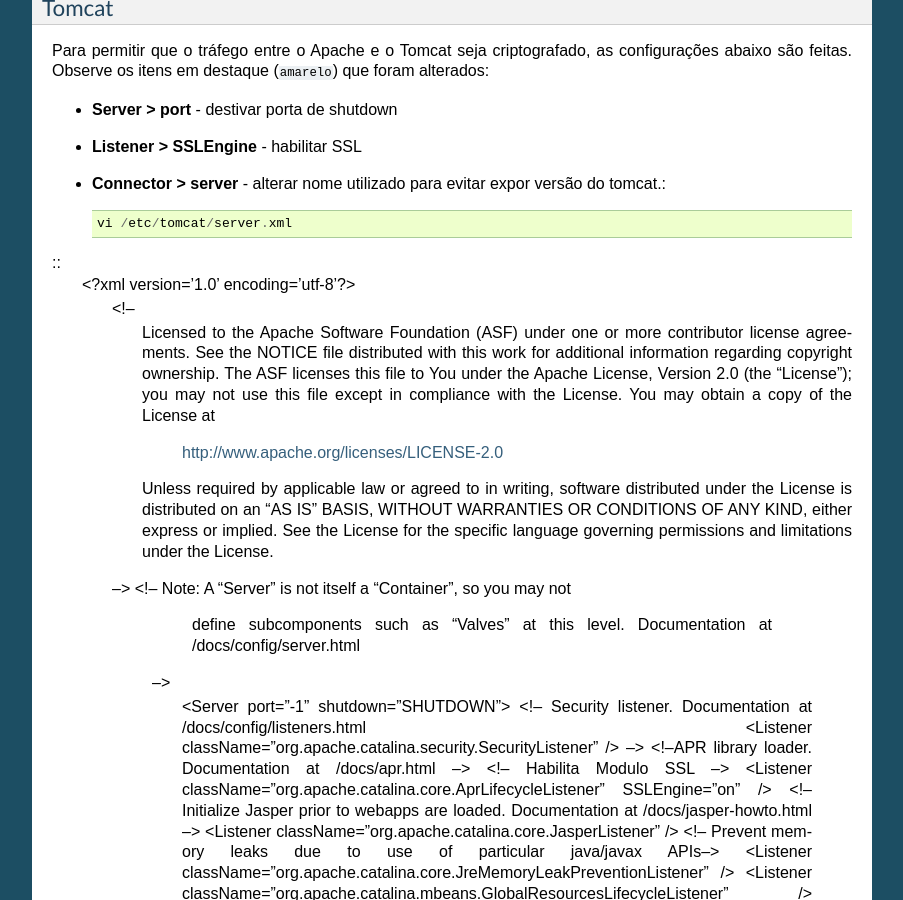
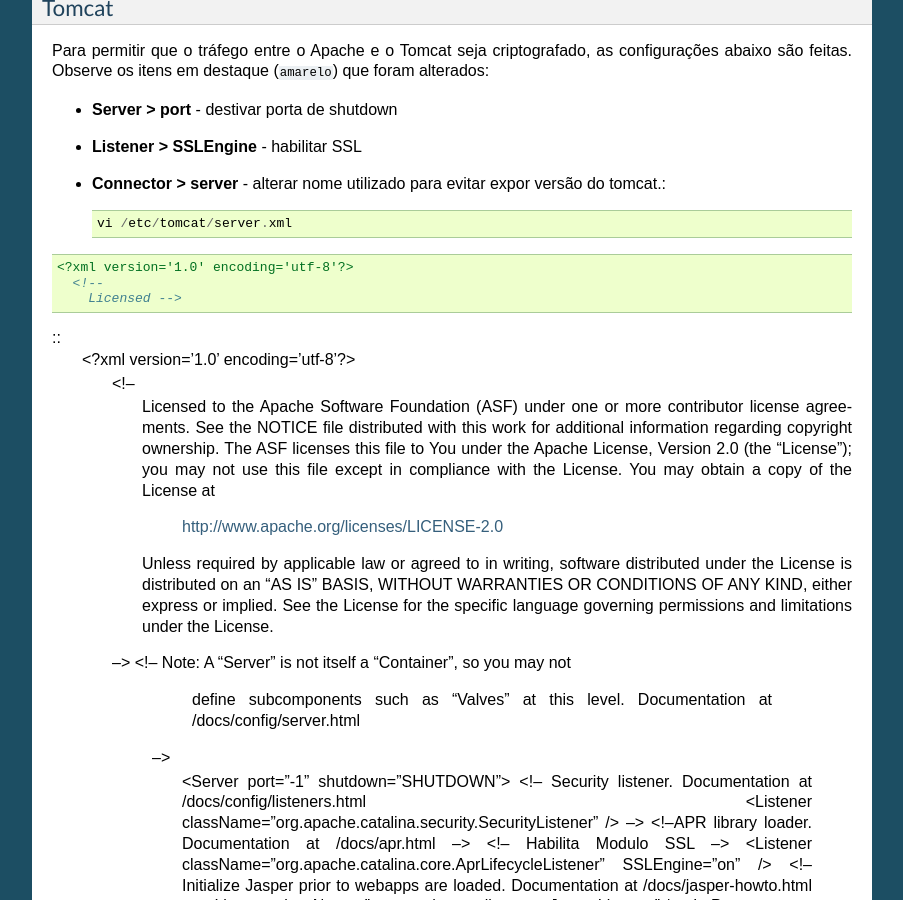
Before and after one commit to ThiagoCruzBr/kb, a Sphinx documentation site: the page built from source/vpn-guacamole.rst, in a window 1280 px wide and 900 px high, scrolled down 5672 px. Shown: the whole window, without its empty margins (198-1101 px from the left). Built offline with Sphinx 7.4.7, drawn with Linux system fonts in a browser that asks for light colours.

```diff
--- a/source/vpn-guacamole.rst
+++ b/source/vpn-guacamole.rst
@@ -296,8 +296,14 @@ Para permitir que o tráfego entre o Apache e o Tomcat seja criptografado, as co
 
     vi /etc/tomcat/server.xml
 
-.. highlight:: xml
-  :emphasize-lines: 27-28,72-75,95-100,103-104,148-153,
+.. code-block:: xml
+
+    <?xml version='1.0' encoding='utf-8'?>
+      <!--
+        Licensed -->
+
+.. code-block:: xml
+  :lineons:
 
 ::
     <?xml version='1.0' encoding='utf-8'?>
```
